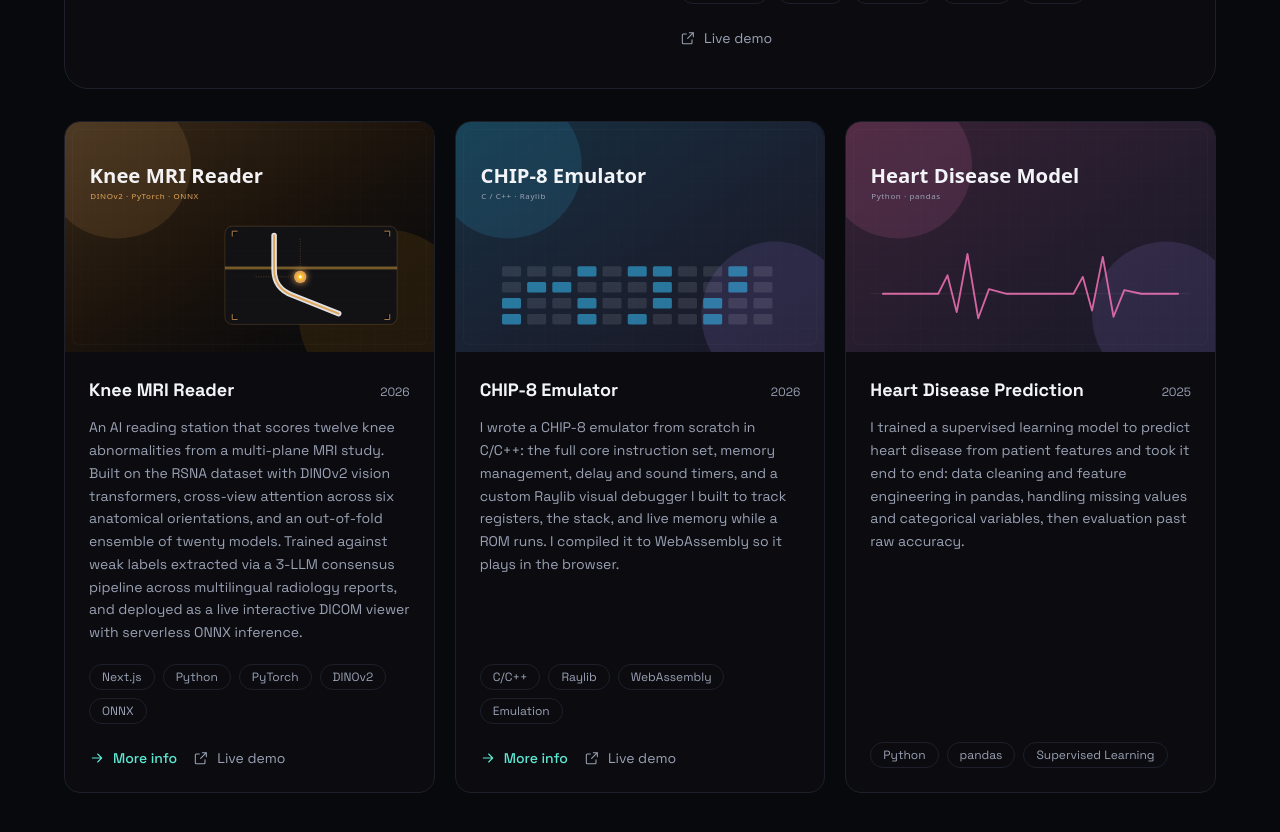
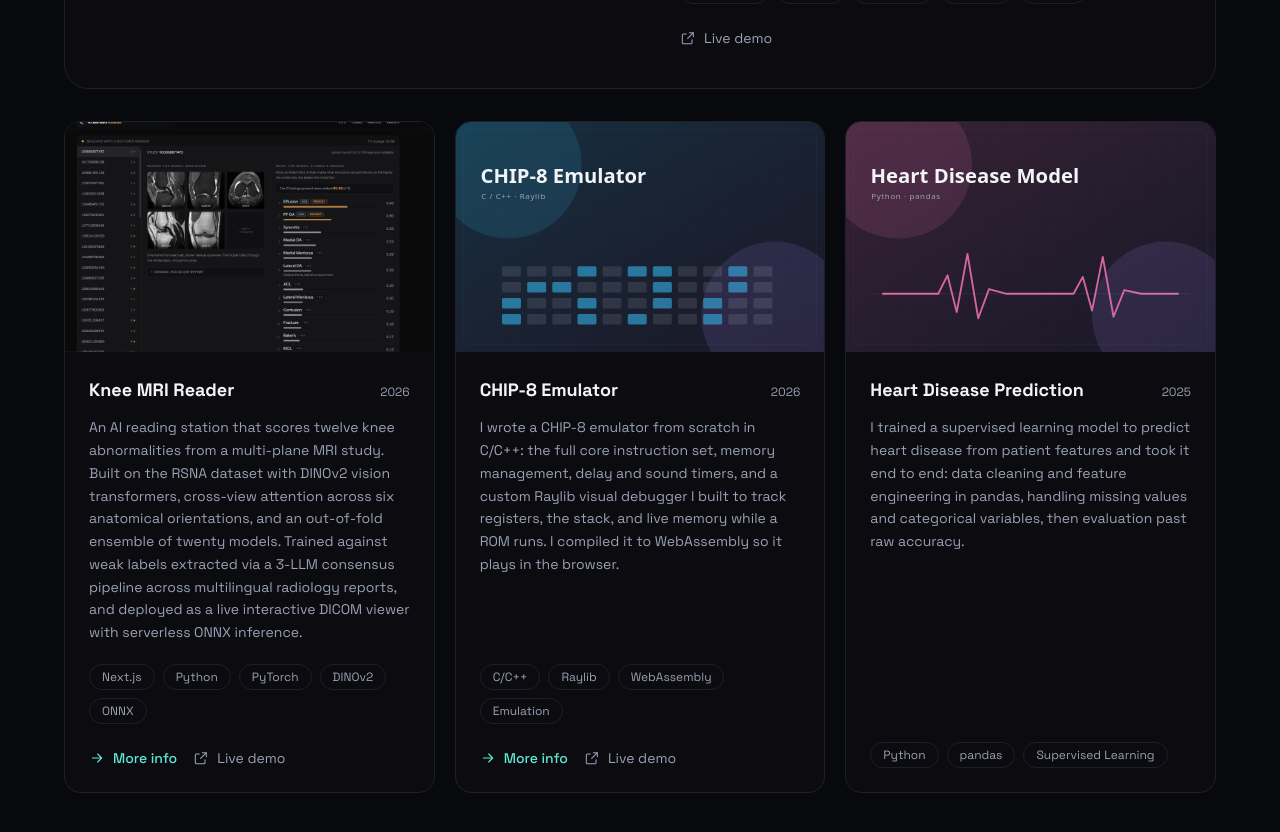
Before and after one commit to M4tyu633/portfolio, a Next.js app: page / in a window 1280 px wide. Shown: the part 4380-5212 px from the top of the page. Built offline with nearby package versions, Linux system fonts and the light colour scheme.

Commit message:
Use real Knee MRI Reader workstation screenshot for card banner

```diff
--- a/src/content/data.ts
+++ b/src/content/data.ts
@@ -401,7 +401,7 @@ export const projects: Project[] = [
     featured: false,
     blurb:
       "An AI reading station that scores twelve knee abnormalities from a multi-plane MRI study. Built on the RSNA dataset with DINOv2 vision transformers, cross-view attention across six anatomical orientations, and an out-of-fold ensemble of twenty models. Trained against weak labels extracted via a 3-LLM consensus pipeline across multilingual radiology reports, and deployed as a live interactive DICOM viewer with serverless ONNX inference.",
-    image: "/images/project-knee-mri.svg",
+    image: "/images/project-knee-mri.png",
     tags: ["Next.js", "Python", "PyTorch", "DINOv2", "ONNX"],
     links: {
       demo: "https://knee-mri-reader.vercel.app/",
```
Also changed, not shown: public/images/project-knee-mri.png (added).
